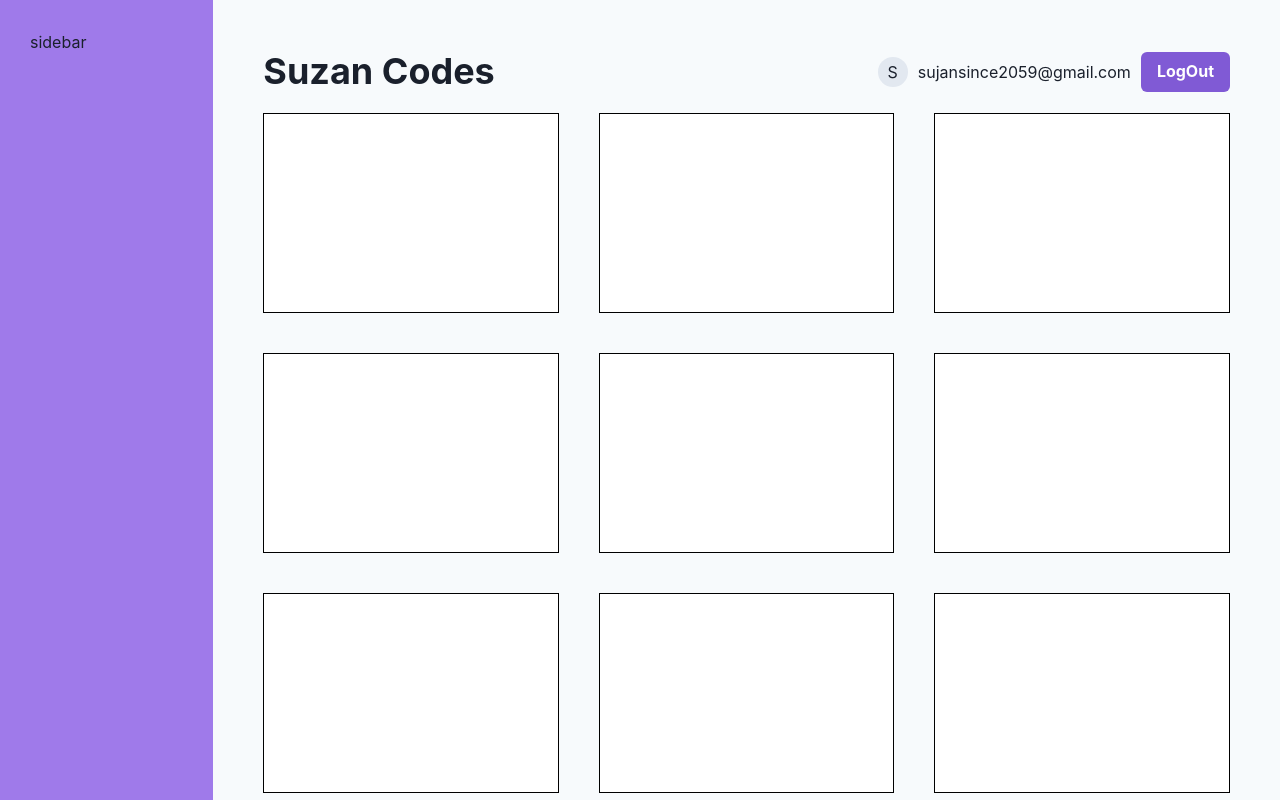
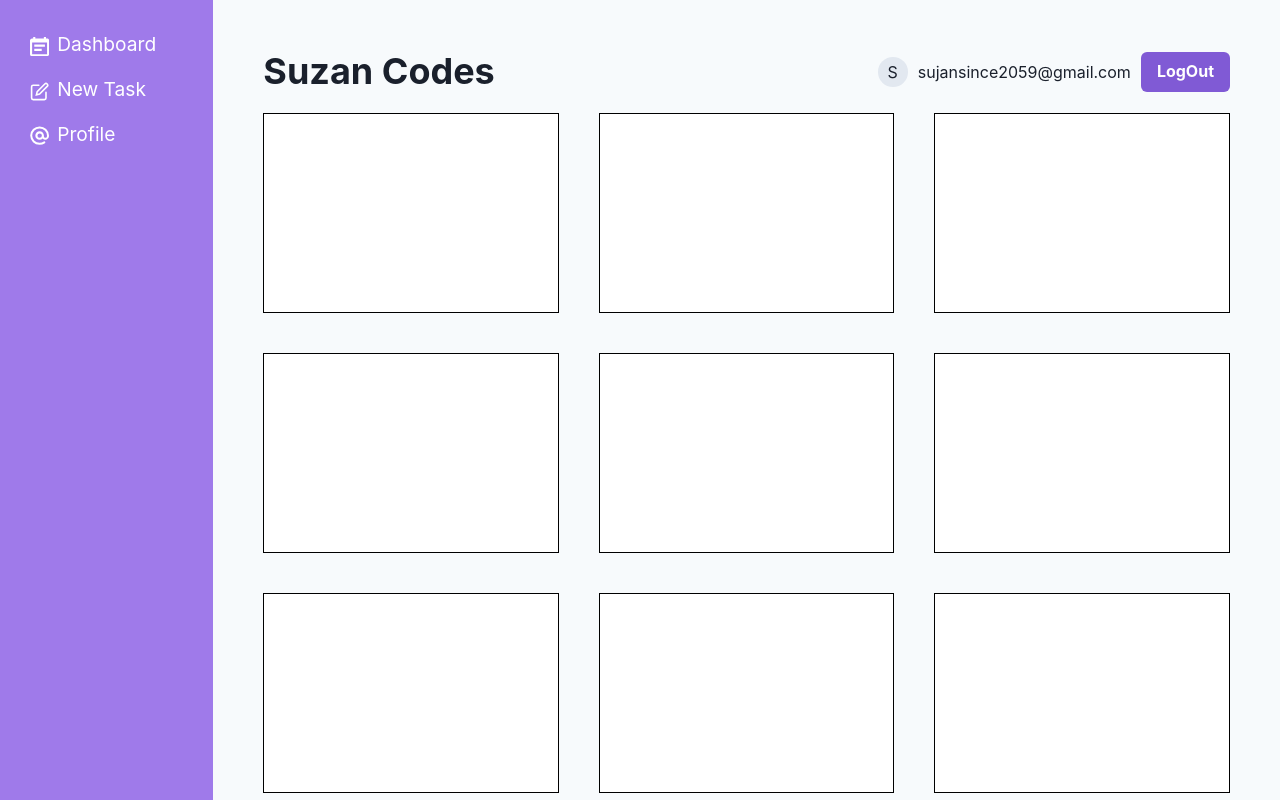
Before and after one commit to sujansince2003/TaskManagerUI-chakraUI, a React (Vite) app: page / in a window 1280 px wide. Shown: the top 800 px of the page. Built offline with nearby package versions, Linux system fonts and the light colour scheme.

Commit message:
sidebar and used icons

```diff
--- /dev/null
+++ b/Components/Sidebar.jsx
@@ -0,0 +1,31 @@
+import { CalendarIcon, EditIcon, AtSignIcon } from "@chakra-ui/icons";
+import { List, ListItem, ListIcon } from "@chakra-ui/react";
+import { NavLink } from "react-router-dom";
+function Sidebar() {
+  return (
+    <>
+      <List spacing={4} color={"white"} fontSize={"1.2em"}>
+        <ListItem>
+          <NavLink to="/">
+            <ListIcon as={CalendarIcon} />
+            Dashboard
+          </NavLink>
+        </ListItem>
+        <ListItem>
+          <NavLink to="/create">
+            <ListIcon as={EditIcon} />
+            New Task
+          </NavLink>
+        </ListItem>
+        <ListItem>
+          <NavLink to="/profile">
+            <ListIcon as={AtSignIcon} />
+            Profile
+          </NavLink>
+        </ListItem>
+      </List>
+    </>
+  );
+}
+
+export default Sidebar;
--- a/src/layouts/RootLayout.jsx
+++ b/src/layouts/RootLayout.jsx
@@ -1,6 +1,7 @@
 import { Grid, GridItem } from "@chakra-ui/react";
 import { Outlet } from "react-router-dom";
 import Nav from "../../Components/Nav";
+import Sidebar from "../../Components/Sidebar";
 
 export default function RootLayout() {
   return (
@@ -12,7 +13,7 @@ export default function RootLayout() {
         minHeight={{ lg: "100vh" }}
         p={{ base: "20px", lg: "30px" }}
       >
-        <span>sidebar</span>
+        <Sidebar />
       </GridItem>
       <GridItem as={"main"} colSpan={{ base: 6, lg: 4, xl: 5 }} p={"40px"}>
         <Nav />
```
